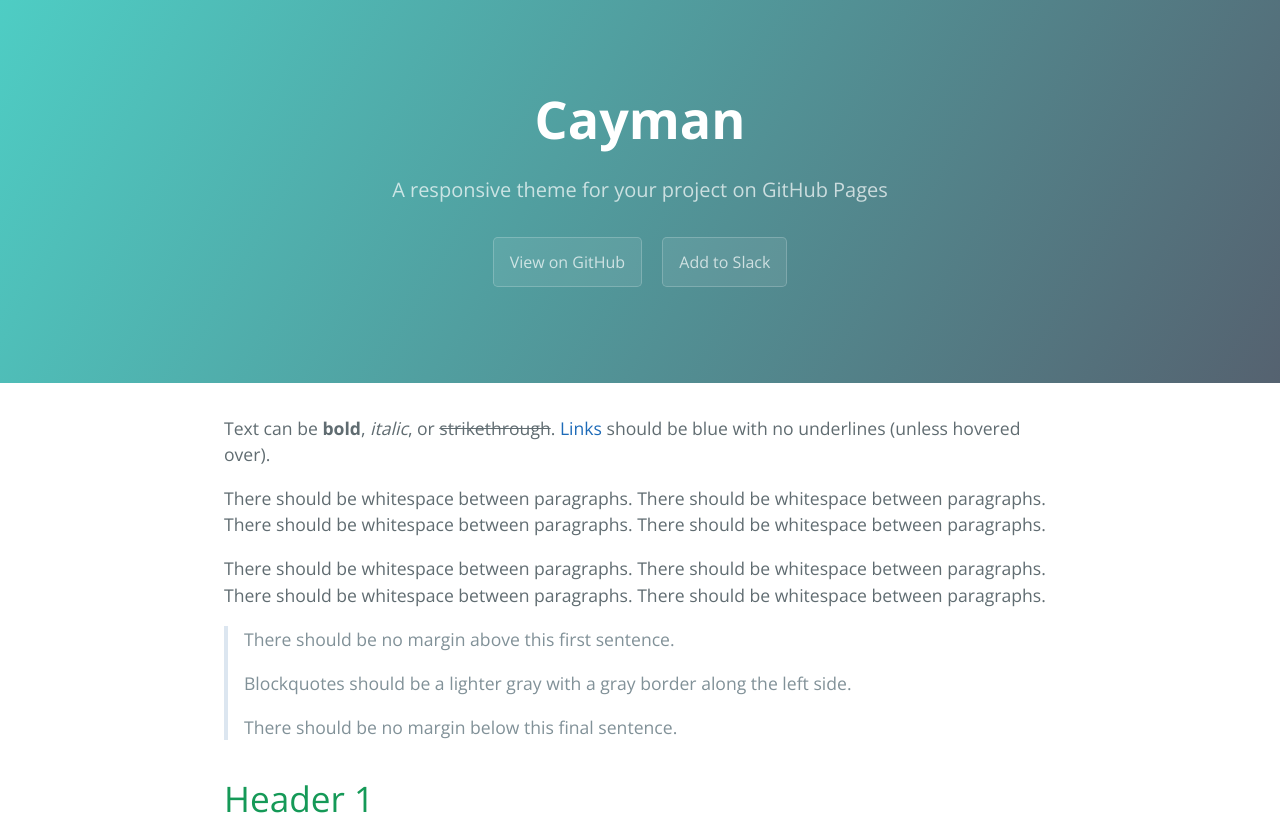
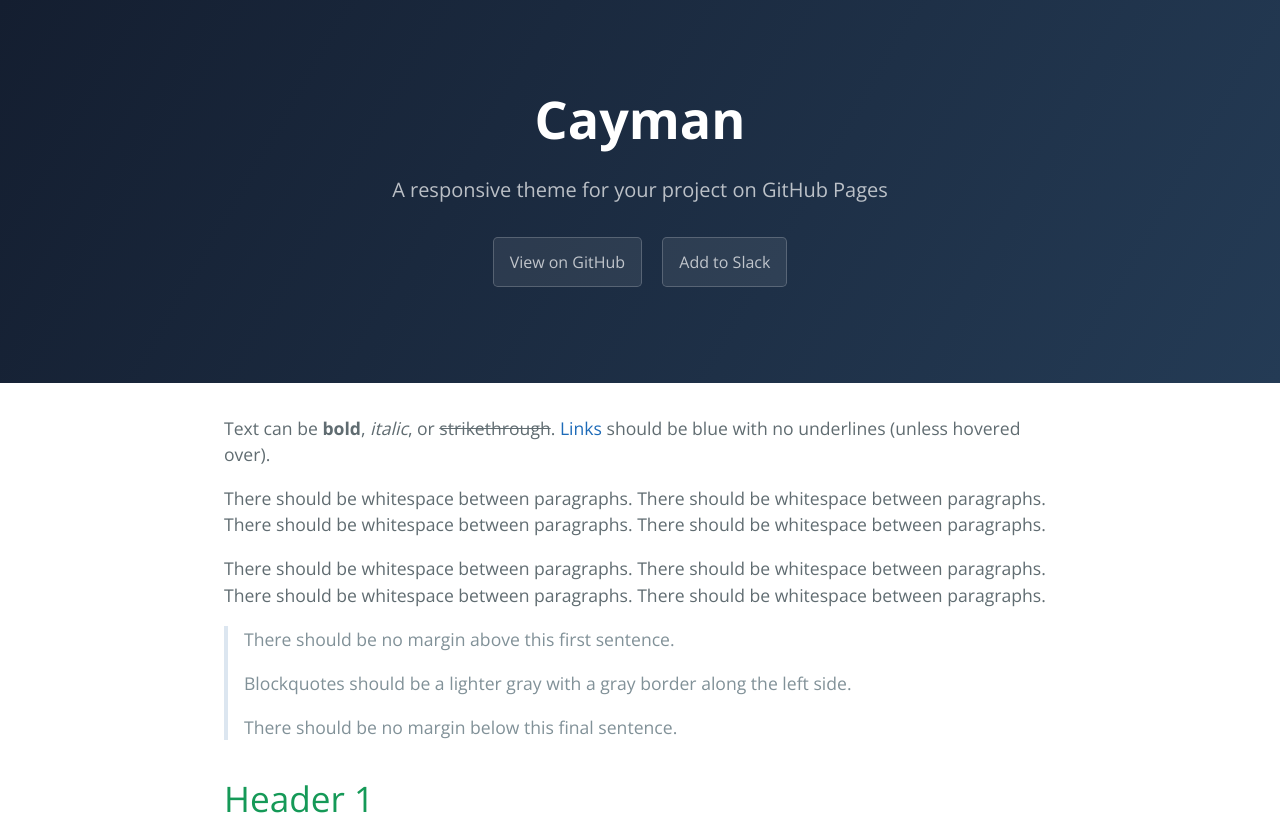
Before and after one commit to Santi871/SnooHelper, a website: page index.html in a window 1280 px wide. Shown: the top 828 px of the page. Drawn offline with nearby package versions, Linux system fonts and the light colour scheme.

Commit message:
Update cayman.css

```diff
--- a/css/cayman.css
+++ b/css/cayman.css
@@ -52,8 +52,8 @@
 .page-header {
   color: #fff;
   text-align: center;
-  background-color: #556270;
-  background-image: linear-gradient(120deg, #4ECDC4 , #556270);}
+  background-color: #243B55;
+  background-image: linear-gradient(120deg, #141E30 , #243B55);}
   @media screen and (min-width: 64em) {
     .page-header {
       padding: 5rem 6rem; } }
```
